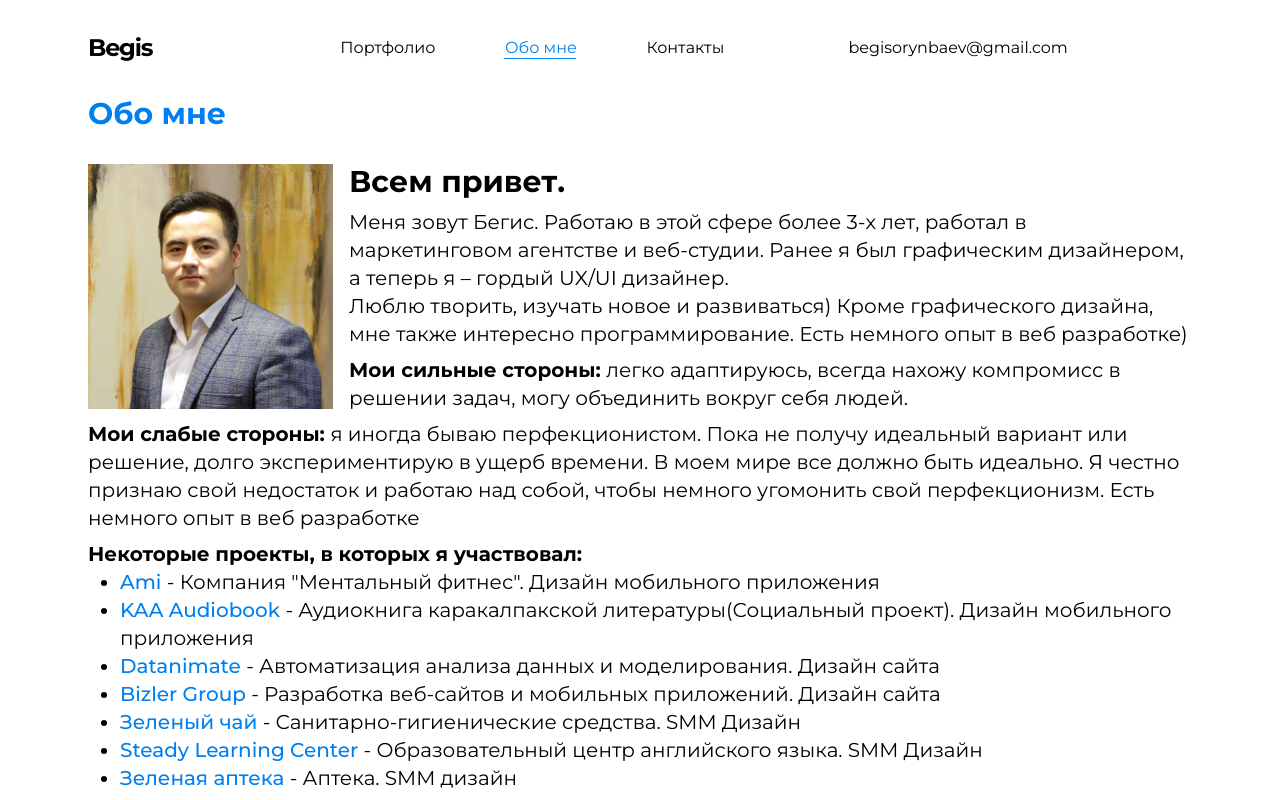
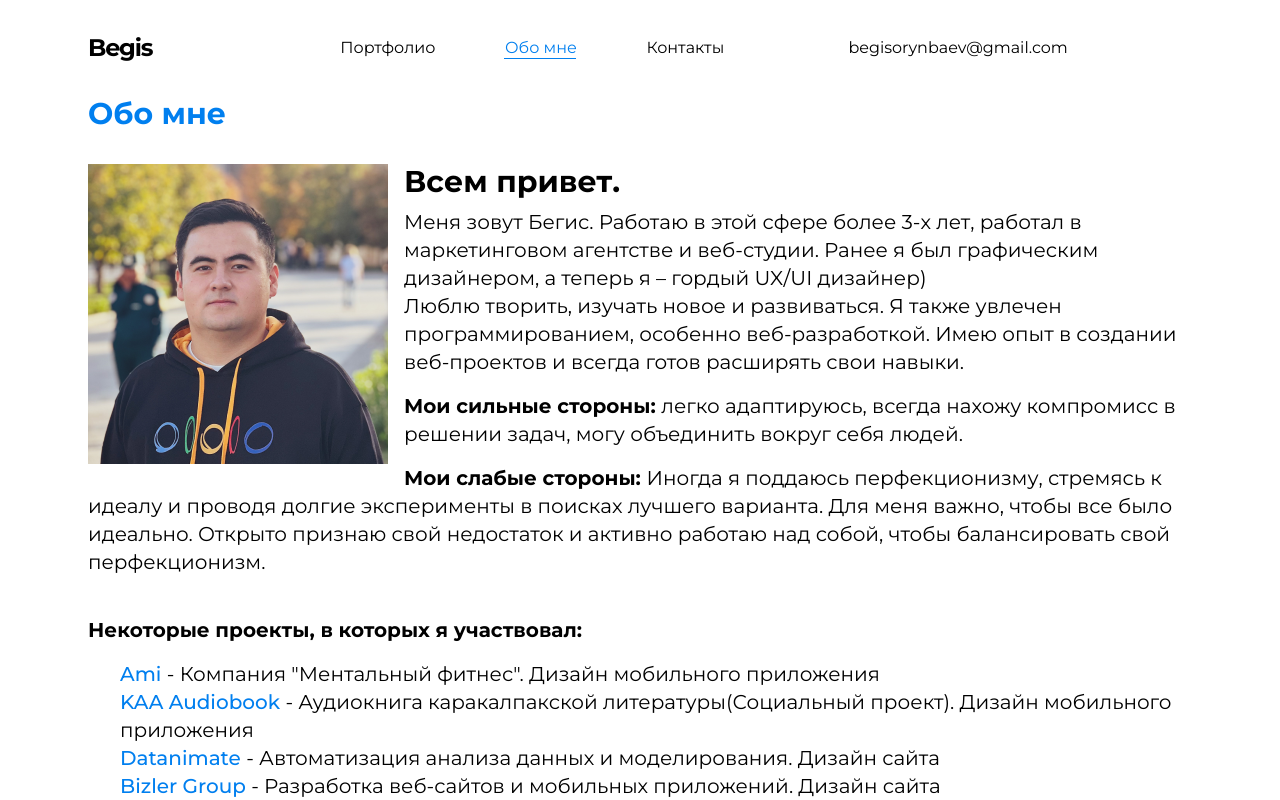
Before and after one commit to begiso/portfol, a Nuxt app: page /about in a window 1280 px wide. Built offline with nearby package versions, Linux system fonts and the light colour scheme.

Commit message:
Some pages have been edited

```diff
--- a/components/TheFooter.vue
+++ b/components/TheFooter.vue
@@ -1,5 +1,5 @@
 <template>
-  <footer class="bg-black text-white max-md:text-sm w-full p-6 flex max-md:flex-col items-center justify-center">
+  <footer class="bg-black text-white max-md:text-sm w-full p-10 flex max-md:flex-col items-center justify-center">
     <div class="max-w-6xl w-full flex justify-between items-center">
       <div>
         <span class="block mb-3 text-xl max-md:hidden">Begis Orınbaev © {{ new Date().getFullYear() }}</span>
--- a/pages/about.vue
+++ b/pages/about.vue
@@ -18,25 +18,24 @@ useHead({
       </h2>
       <p class="mt-2">
         Меня зовут Бегис. Работаю в этой сфере более 3-х лет, работал в маркетинговом агентстве и веб-студии. Ранее я был
-        графическим дизайнером, а теперь я – гордый UX/UI дизайнер.
+        графическим дизайнером, а теперь я – гордый UX/UI дизайнер)
       </p>
       <p>
-        Люблю творить, изучать новое и развиваться) Кроме графического дизайна, мне также интересно программирование.
-        Есть немного опыт в веб разработке)
+                  Люблю творить, изучать новое и развиваться. Я также увлечен программированием, особенно веб-разработкой. Имею опыт в создании веб-проектов и всегда готов расширять свои навыки.
+
       </p>
-      <p class="mt-2">
+      <p class="mt-4">
         <strong>Мои сильные стороны: </strong>легко адаптируюсь, всегда нахожу компромисс в решении задач, могу объединить
         вокруг себя людей.
       </p>
-      <p class="mt-2">
-        <strong>Мои слабые стороны: </strong>я иногда бываю перфекционистом. Пока не получу идеальный вариант или решение,
-        долго экспериментирую в ущерб времени. В моем мире все должно быть идеально. Я честно признаю свой недостаток и
-        работаю над собой, чтобы немного угомонить свой перфекционизм. Есть немного опыт в веб разработке
+      <p class="mt-4">
+        <strong>Мои слабые стороны: </strong>Иногда я поддаюсь перфекционизму, стремясь к идеалу и проводя долгие эксперименты в поисках лучшего варианта. Для меня важно, чтобы все было идеально. Открыто признаю свой недостаток и активно работаю над собой, чтобы балансировать свой перфекционизм.
       </p>
-      <p class="mt-2">
+
+      <p class="mt-10">
         <strong>Некоторые проекты, в которых я участвовал:</strong>
 
-        <ul class="pl-8 list-disc">
+        <ul class="mt-4 pl-8 list-none">
           <li>
             <NuxtLink to="/portfolio/ami" class="text-[#007fef] font-medium">
               Ami
@@ -84,7 +83,7 @@ useHead({
         </ul>
       </p>
 
-      <p class="mt-2">
+      <p class="mt-10">
         <strong>Я в социальных сетях: </strong>
         <a href="https://t.me/begys" target="_blank" rel="noopener noreferrer" class="text-[#007fef] font-medium">Telegram</a>,
         <a href="https://www.linkedin.com/in/begis" target="_blank" rel="noopener noreferrer" class="text-[#007fef] font-medium">LinkedIn</a>,
--- a/pages/index.vue
+++ b/pages/index.vue
@@ -14,7 +14,7 @@ import { DESIGN } from '~/projects'
         веб-разработке
       </p>
 
-      <NuxtLink to="/about" class="rounded-2xl py-2.5 px-5 text-white bg-black hover:bg-[#007fef]">
+      <NuxtLink to="/about" class="rounded-2xl py-5 px-10 text-white bg-black hover:bg-[#007fef]">
         Обо мне ↗️
       </NuxtLink>
     </div>
@@ -44,11 +44,10 @@ import { DESIGN } from '~/projects'
         </h2>
         <p class="text-lg">
           Меня зовут Бегис. Работаю в этой сфере более 3-х лет, работал в маркетинговом агентстве и веб-студии. Ранее я
-          был графическим дизайнером, а теперь я – гордый UX/UI дизайнер.
+          был графическим дизайнером, а теперь я – гордый UX/UI дизайнер)
         </p>
         <p class="mt-2 text-lg">
-          Люблю творить, изучать новое и развиваться) Кроме графического дизайна, мне также интересно программирование.
-          Есть немного опыт в веб разработке)
+          Люблю творить, изучать новое и развиваться. Я также увлечен программированием, особенно веб-разработкой. Имею опыт в создании веб-проектов и всегда готов расширять свои навыки.
         </p>
 
         <div class="mt-4 max-md:my-2 text-lg">
```
Also changed, not shown: public/images/me.png, 1 other file (tests, documents, lock files or other folders).
